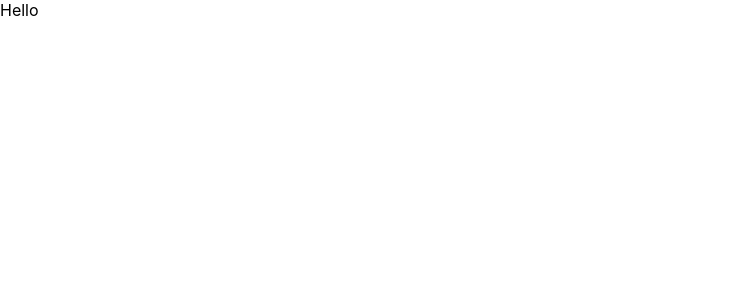
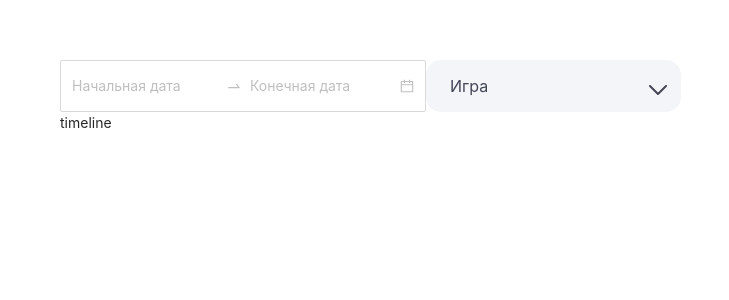
Before and after one commit to Kirrilll/deepvr-admin-panel, a React (Create React App) app: page / in a window 1280 px wide. Shown: the top 300 px of the page, without its empty margins (0-729 px from the left). Built offline with nearby package versions, Linux system fonts and the light colour scheme.

Commit message:
restyle select component

```diff
--- a/package.json
+++ b/package.json
@@ -10,6 +10,7 @@
     "@types/node": "^16.11.66",
     "@types/react": "^18.0.21",
     "@types/react-dom": "^18.0.6",
+    "antd": "^4.23.6",
     "react": "^18.2.0",
     "react-dom": "^18.2.0",
     "react-scripts": "5.0.1",
--- a/src/App.tsx
+++ b/src/App.tsx
@@ -1,10 +1,11 @@
+import { ConfigProvider } from 'antd';
 import React from 'react';
+import TimelinePage from './pages/TimelinePage';
+
 
 function App() {
   return (
-    <div className="App">
-      Hello
-    </div>
+      <TimelinePage></TimelinePage>
   );
 }
 
--- /dev/null
+++ b/src/components/SettingsContainer.tsx
@@ -0,0 +1,32 @@
+import { DatePicker, Row, Select } from "antd";
+import React from "react";
+import locale from "antd/lib/date-picker/locale/ru_RU";
+import Icon from "@ant-design/icons/lib/components/Icon";
+import Arrow_icon from '../assets/arrow.svg';
+
+const { RangePicker } = DatePicker;
+const { Option } = Select;
+
+const SettingContainer: React.FC = () => {
+
+
+    return (
+        <Row style={{ margin: 0 }} gutter={[8, 8]}>
+            <RangePicker
+                superNextIcon={null}
+                superPrevIcon={null}
+                format="DD.MM.YYYY"
+                className="range-picker" locale={locale} />
+            <Select
+                defaultValue='default'
+                suffixIcon={<img src={Arrow_icon} />}
+            >
+                <Option hidden ={true} value="default">Игра</Option>
+                <Option value="lucy">Lucy</Option>
+                <Option value="sd">sfsf</Option>
+            </Select>
+        </Row>
+    )
+}
+
+export default SettingContainer;
--- /dev/null
+++ b/src/components/Timeline.tsx
@@ -0,0 +1,9 @@
+import React from "react";
+
+const Timeline: React.FC = () => {
+    return (
+        <div>timeline</div>
+    )
+}
+
+export default Timeline;
--- a/src/index.css
+++ b/src/index.css
@@ -1,13 +1,80 @@
-body {
+@import '~antd/dist/antd.css';
+
+* {
   margin: 0;
-  font-family: -apple-system, BlinkMacSystemFont, 'Segoe UI', 'Roboto', 'Oxygen',
-    'Ubuntu', 'Cantarell', 'Fira Sans', 'Droid Sans', 'Helvetica Neue',
-    sans-serif;
-  -webkit-font-smoothing: antialiased;
-  -moz-osx-font-smoothing: grayscale;
+  padding: 0;
+  box-sizing: border-box;
 }
 
 code {
   font-family: source-code-pro, Menlo, Monaco, Consolas, 'Courier New',
     monospace;
 }
+
+#root {
+  height: 100%;
+}
+
+.ant-layout {
+  height: 100%;
+  background-color: white;
+}
+
+.ant-select:not(.ant-select-customize-input) .ant-select-selector {
+  padding: 14px 16px 14px 24px;
+  width: 255px;
+  height: 52px !important;
+  background: #F3F5F9;
+  border-radius: 15px;
+  font-weight: 500;
+  font-size: 16px;
+  line-height: 140%;
+  letter-spacing: 0.002em;
+  color: #444656;
+  height: auto;
+  display: flex;
+  align-items: center;
+  border: none;
+}
+
+.ant-select-single:not(.ant-select-customize-input) .ant-select-selector .ant-select-selection-search-input {
+  height: auto;
+}
+
+.ant-select-arrow {
+  width: 16px;
+  height: 8px;
+  transform: translateX(-100%);
+  transition: transform 0.5s ease;
+  right: 0;
+  margin: 0;
+  color: inherit;
+}
+
+.ant-select-open .ant-select-arrow {
+  transform: rotateZ(180deg) translateX(100%);
+}
+
+.ant-select-dropdown {
+  background: #F3F5F9;
+  border-radius: 15px;
+  padding: 0;
+}
+
+.ant-select-item {
+  cursor: pointer;
+  padding: 14px 16px 14px 24px;
+  background-color: transparent;
+  font-weight: 500;
+  font-size: 16px;
+  line-height: 140%;
+  letter-spacing: 0.002em;
+  color: #444656;
+  transition: all 0.5s ease;
+}
+
+.ant-select-item:hover {
+  background: #444656;
+  border-radius: 15px;
+  color: #F3F5F9;
+}
--- /dev/null
+++ b/src/pages/TimelinePage.tsx
@@ -0,0 +1,19 @@
+import React from "react";
+import {Layout, Space} from 'antd';
+import Timeline from '../components/Timeline';
+import { Content } from "antd/lib/layout/layout";
+import SettingContainer from "../components/SettingsContainer";
+
+const TimelinePage: React.FC = () => {
+    return (
+        <Layout style={{padding: 60}}>
+            <Content>
+                <SettingContainer></SettingContainer>
+                <Space/>
+                <Timeline></Timeline>
+            </Content>
+        </Layout>
+    )
+}
+
+export default TimelinePage;
```
Also changed, not shown: src/pages/AuthPage.tsx (added, +9 -0 lines), src/assets/arrow.svg (added), 1 other file (tests, documents, lock files or other folders).
